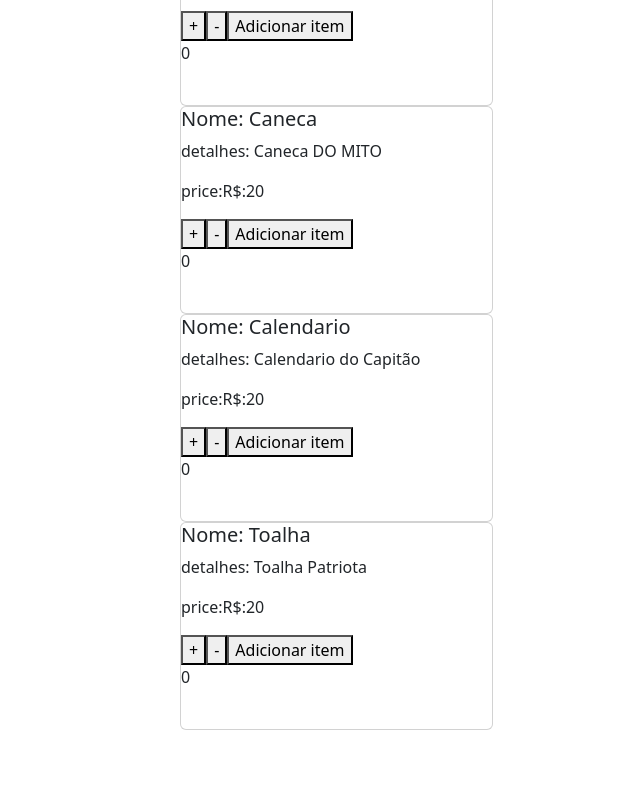
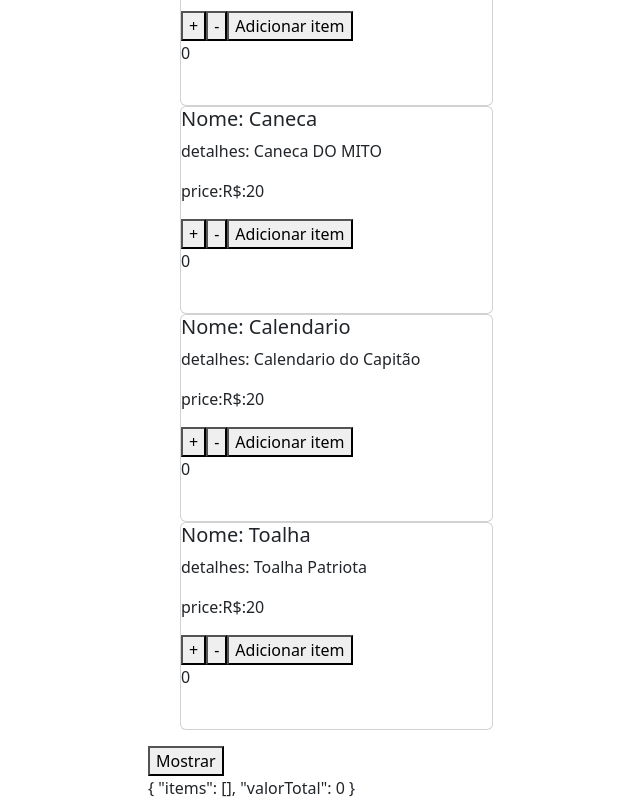
Before and after one commit to LucasGabrielAntonete/projeto2, a Vue app: page / in a window 1280 px wide. Shown: the part 518-1318 px from the top of the page, without its empty margins (147-787 px from the left). Before the commit the page ends 1264 px from the top, so only its background shows below. Built offline with nearby package versions, Linux system fonts and the light colour scheme.

Commit message:
mudei nada

```diff
--- a/src/App.vue
+++ b/src/App.vue
@@ -1,6 +1,8 @@
 <script setup>
 import items from '@/_data/produtos'
 import { ref } from 'vue'
+
+const mostrar = ref(true)
 
 const carrinho = ref({
   items: [],
@@ -38,6 +40,12 @@ function adicionarItem(item) {
         </li>
       </ul>
     </div>
+    <div>
+    <button @click="mostrar =! mostrar">Mostrar</button>
+    <div v-if="mostrar">
+      {{ carrinho }}
+    </div>
+  </div>
   </main>
 </template>
 <style scoped></style>
--- a/src/_data/produtos.js
+++ b/src/_data/produtos.js
@@ -1,4 +1,6 @@
 import { ref } from 'vue'
+
+
 
 const items = ref([
   {
```
